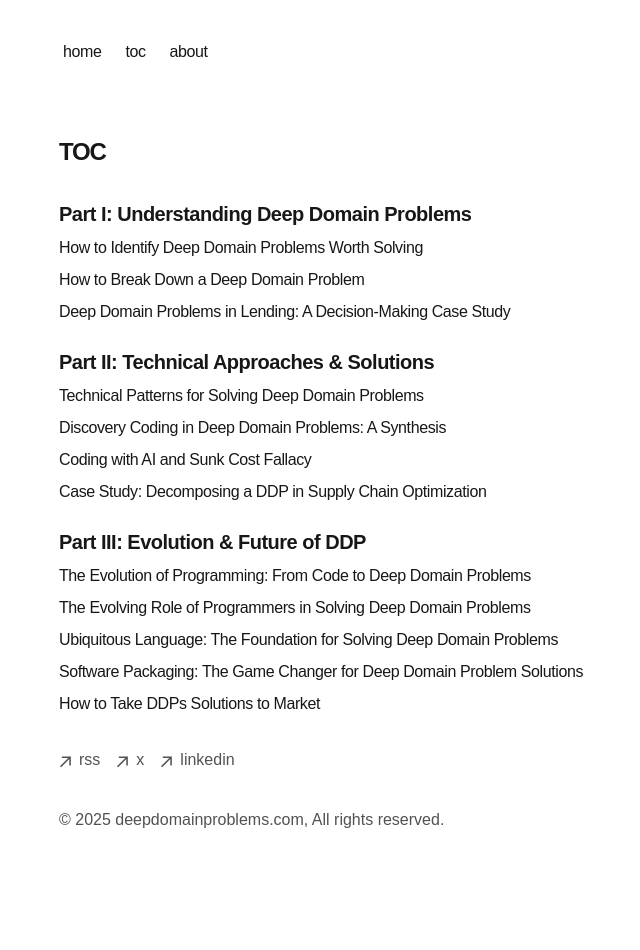
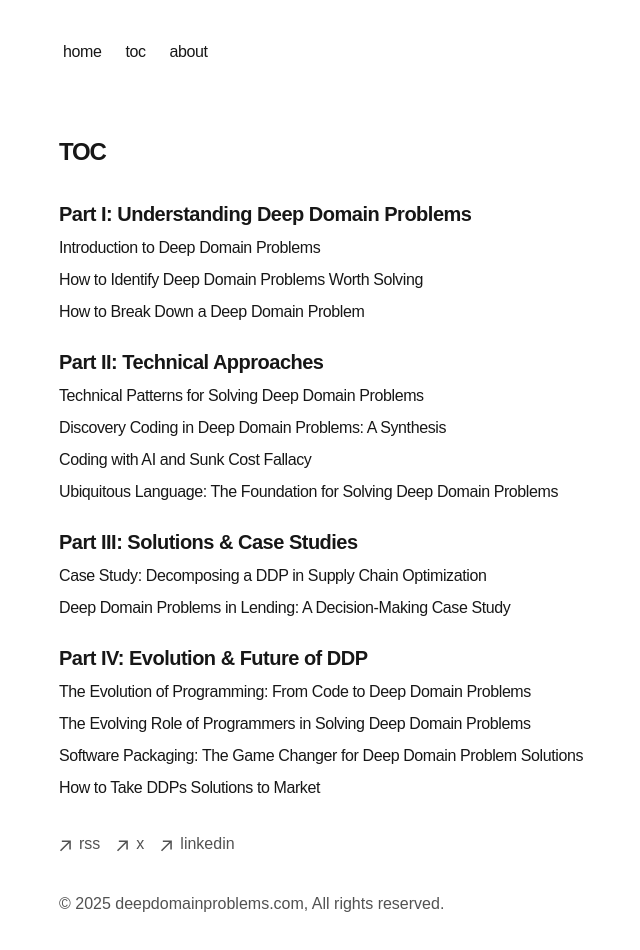
Before and after one commit to deepdomainproblems/deepdomainproblems.github.io, a Next.js app: page /chapter in a window 1280 px wide. Shown: the top 950 px of the page, without its empty margins (293-933 px from the left). Before the commit the page ends 896 px from the top, so only its background shows below. Built offline with nearby package versions, Linux system fonts and the light colour scheme.

Commit message:
Add introduction post on Deep Domain Problems and update TOC structure

```diff
--- /dev/null
+++ b/src/app/chapter/posts/introduction-to-deep-domain-problems.mdx
@@ -0,0 +1,34 @@
+---
+title: "Introduction to Deep Domain Problems"
+publishedAt: "2025-02-27"
+summary: "An introduction to the concept of Deep Domain Problems and why they matter in today's technological landscape."
+---
+
+# Deep Domain Problems
+
+Welcome to Deep Domain Problems - a resource dedicated to understanding and solving the most complex challenges facing industries today.
+
+## What Are Deep Domain Problems?
+
+Deep Domain Problems (DDPs) are complex challenges that go beyond what standard technological solutions can address. They exist at the intersection of specialized domain knowledge, technical implementation, and organizational complexity.
+
+Unlike surface-level problems that can be solved with off-the-shelf software, DDPs require deep understanding of industry-specific processes, regulatory frameworks, and organizational dynamics that have evolved over decades.
+
+## Why This Matters
+
+Today's business landscape is filled with apps and digital solutions, yet many of the most significant problems remain unsolved. These aren't simply technical challenges, but complex domain issues requiring specialized expertise and innovative approaches.
+
+By recognizing and properly addressing Deep Domain Problems, organizations can unlock transformative value that goes beyond incremental improvements. This site aims to provide frameworks, methodologies, and insights for tackling these challenges effectively.
+
+## What You'll Find Here
+
+This resource offers:
+
+- Frameworks for identifying, breaking down, and solving Deep Domain Problems
+- Case studies of successful DDP implementations across industries
+- Methodologies for bridging domain expertise and technical implementation
+- Insights on the evolving role of technology in addressing complex domain challenges
+
+Whether you're a domain expert with years of specialized knowledge, a technical professional looking to solve more meaningful problems, or an organization facing complex challenges, you'll find valuable resources to help you navigate and solve Deep Domain Problems.
+
+Explore our articles, case studies, and methodologies to develop a deeper understanding of how to approach these complex challenges effectively.
--- a/src/app/page.tsx
+++ b/src/app/page.tsx
@@ -9,9 +9,9 @@ export default function Page() {
       <p className="mb-4">
         {`Deep Domain Problems drive critical industry systems, requiring specialized expertise and technical abilities to solve. These challenges require navigating industry-specific complexities, regulatory constraints, and institutional knowledge. I support strategic partnerships between domain experts and technologists, as innovation emerges when field experience combines with technical capabilities.`}
       </p>
-      <div className="my-8">
+      {/* <div className="my-8">
         <BlogPosts />
-      </div>
+      </div> */}
     </section>
   );
 }
--- a/src/components/toc.ts
+++ b/src/components/toc.ts
@@ -8,26 +8,32 @@ export const bookStructure: Part[] = [
   {
     title: "Part I: Understanding Deep Domain Problems",
     posts: [
+      "introduction-to-deep-domain-problems",
       "how-to-identify-deep-domain-problems-worth-solving",
       "how-to-break-down-a-deep-domain-problem",
+    ],
+  },
+  {
+    title: "Part II: Technical Approaches",
+    posts: [
+      "technical-patterns-for-solving-deep-domain-problems",
+      "discovery-coding-in-ddp",
+      "coding-with-ai-and-sunk-cost-fallacy",
+      "ubiquitous-language-the-foundation-for-solving-deep-domain-problems",
+    ],
+  },
+  {
+    title: "Part III: Solutions & Case Studies",
+    posts: [
+      "case-study-breakdown-a-ddp",
       "deep-domain-problems-in-lending-a-decision-making-case-study",
     ],
   },
   {
-    title: "Part II: Technical Approaches & Solutions",
-    posts: [
-      "technical-patterns-for-solving-deep-domain-problems",
-      "discovery-coding-in-ddp",
-      "coding-with-ai-and-sunk-cost-fallacy",
-      "case-study-breakdown-a-ddp",
-    ],
-  },
-  {
-    title: "Part III: Evolution & Future of DDP",
+    title: "Part IV: Evolution & Future of DDP",
     posts: [
       "the-evolution-of-programming-from-code-to-deep-domain-problems",
       "the-evolving-role-of-programmers-in-solving-deep-domain-problems",
-      "ubiquitous-language-the-foundation-for-solving-deep-domain-problems",
       "software-packaging-the-game-changer-for-deep-domain-problem-solutions",
       "how-to-take-ddps-solutions-to-market",
     ],
```
